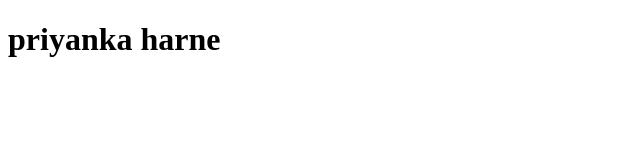
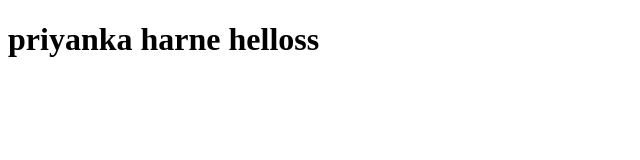
Before and after one commit to priyankaharne30-cloud/apnacolleae-emo, a plain HTML site: page index.html in a window 1280 px wide. Shown: the whole page, without its empty margins (0-640 px from the left). Drawn offline with Linux system fonts and the light colour scheme.

Commit message:
add new pa

```diff
--- a/index.html
+++ b/index.html
@@ -6,6 +6,6 @@
     <title>Document</title>
 </head>
 <body>
-    <h1>priyanka harne</h1>
+    <h1>priyanka harne helloss </h1>
 </body>
 </html>
```
